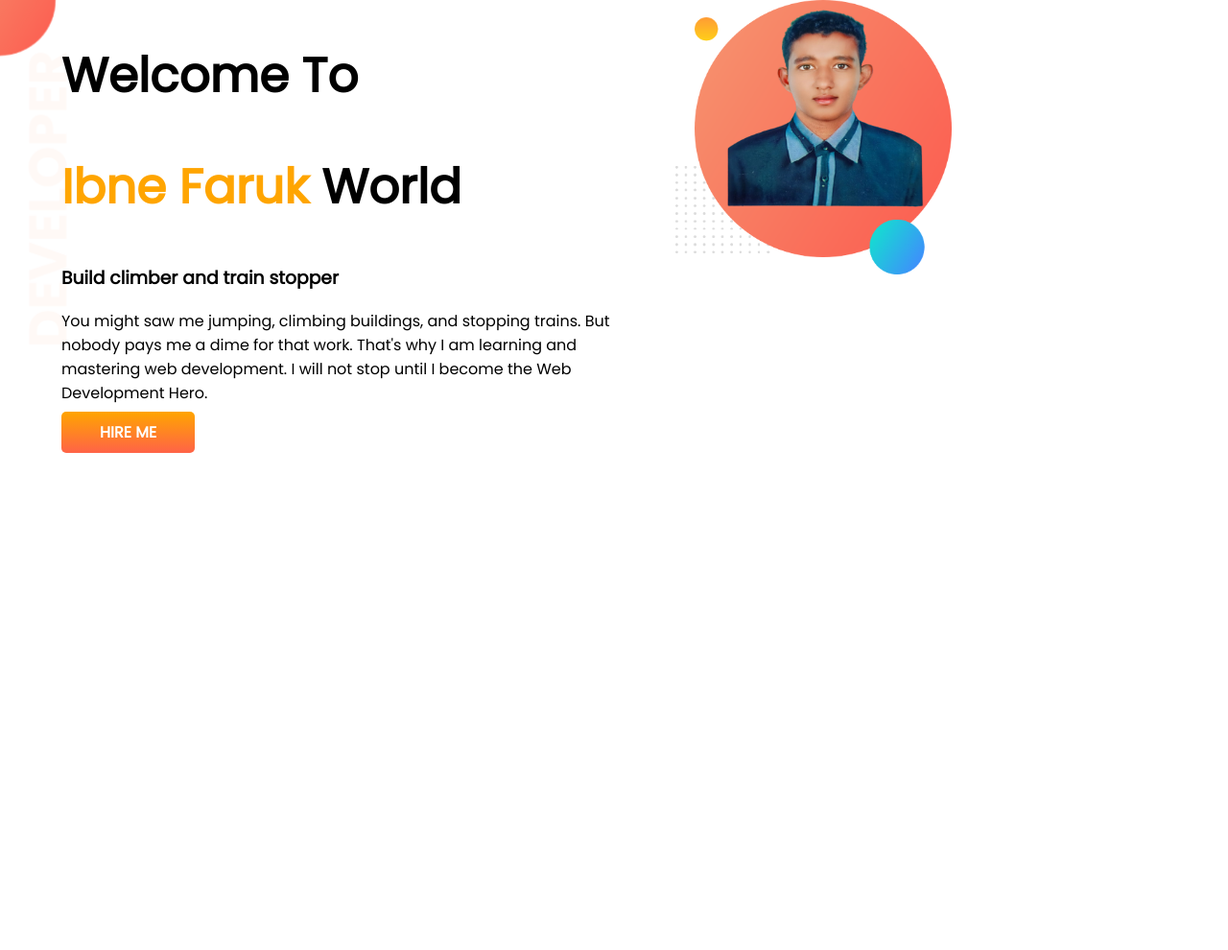
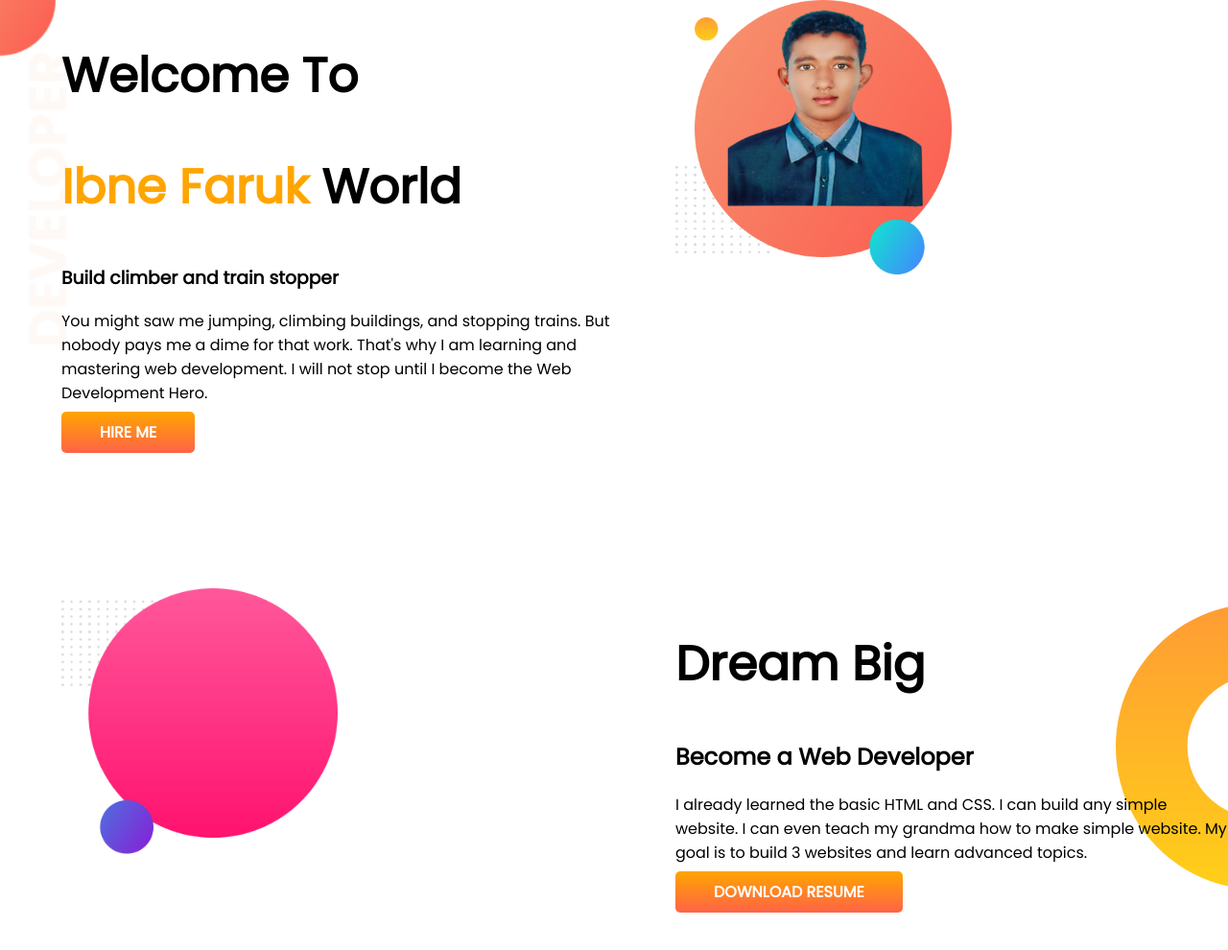
Before and after one commit to mdalsahafibnefaruk/developer-portfolio, a plain HTML site: page index.html in a window 1280 px wide. Shown: the whole page at 96% size. Before the commit the page ends 800 px from the top, so only its background shows below. Drawn offline with Linux system fonts and the light colour scheme.

Commit message:
dream added

```diff
--- a/index.html
+++ b/index.html
@@ -31,6 +31,20 @@
             <img src="images/my-bg.png" alt="">
         </div>
     </section>
+    <section class="dream-big">
+        <div class="half-width">
+            <img src="images/my-bg2.png" alt="">
+
+        </div>
+        <div class="half-width">
+            <h1>Dream Big</h1>
+            <h2>Become a Web Developer</h2>
+            <p>I already learned the basic HTML and CSS. I can build any simple website. I can even teach my grandma how
+                to make simple website. My goal is to build 3 websites and learn advanced topics.</p>
+            <a class="link-button" target="_blank" href="">DOWNLOAD RESUME</a>
+        </div>
+
+    </section>
 
 
 
--- a/style.css
+++ b/style.css
@@ -15,6 +15,7 @@ h1 {
 
 section {
     display: flex;
+    margin-bottom: 150px;
 }
 
 .half-width {
@@ -41,3 +42,9 @@ section {
 
 
 }
+
+.dream-big {
+    background-image: url(images/dream-bg.png);
+    background-repeat: no-repeat;
+    background-position: right;
+}
```
